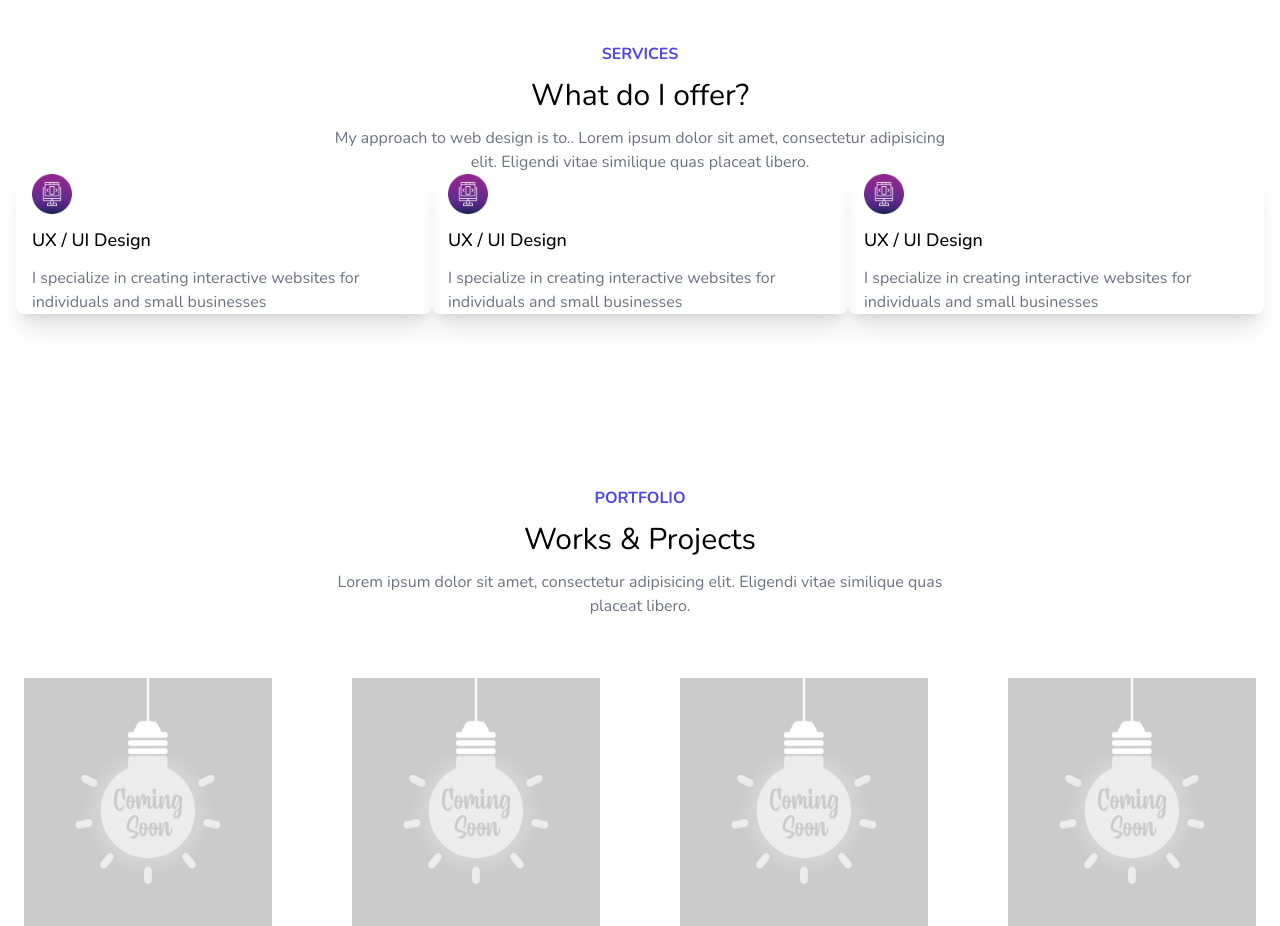
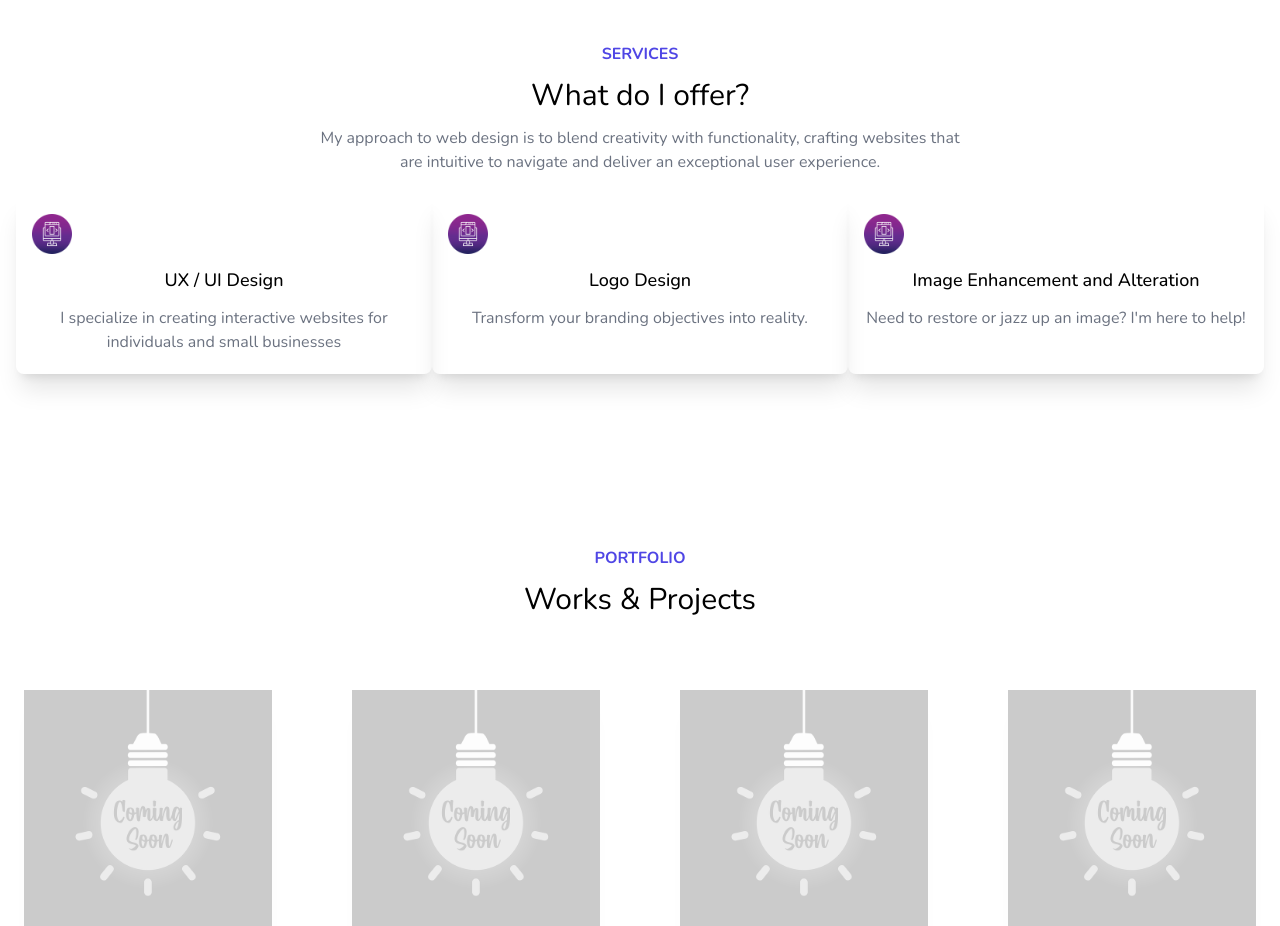
Before and after one commit to Lbeckap/FancyDevAndDesign, a website: page index.html in a window 1280 px wide. Shown: the part 1420-2346 px from the top of the page. Drawn offline with nearby package versions, Linux system fonts and the light colour scheme.

Commit message:
updated filler text , margins and padding

```diff
--- a/index.html
+++ b/index.html
@@ -173,19 +173,19 @@
           <h1 class="text-indigo-600 font-bold">SERVICES</h1>
           <h2 class="text-3xl dark:text-white">What do I offer?</h2>
           <p class="w-1/2 text-center text-gray-500">
-            My approach to web design is to.. Lorem ipsum dolor sit amet,
-            consectetur adipisicing elit. Eligendi vitae similique quas placeat
-            libero.
+            My approach to web design is to blend creativity with functionality, crafting websites that are intuitive to navigate and deliver an exceptional user experience.
           </p>
         </div>
         <!-- bottom -->
-        <div class="mx-4 sm:p-0 flex flex-wrap ">
+        <div class="mx-4 sm:p-0 flex flex-wrap mt-5">
           <!-- cards -->
           <div
-            class="w-full md:w-4/12 shadow-xl rounded-lg px-4 flex flex-col gap-3 mb-3"
+            class="w-full md:w-4/12 shadow-xl rounded-lg px-4 flex flex-col gap-3 mb-3 text-center p-5"
           >
+
             <img class="w-10" src="./img/icon.png" alt="" />
             <h1 class="font-medium text-lg dark:text-white">UX / UI Design</h1>
+
             <p class="text-gray-500">
               I specialize in creating interactive websites for individuals and
               small businesses
@@ -195,26 +195,24 @@
             > -->
           </div>
           <div
-            class="w-full md:w-4/12 shadow-xl rounded-lg px-4 flex flex-col gap-3 mb-3"
+            class="w-full md:w-4/12 shadow-xl rounded-lg px-4 flex flex-col gap-3 mb-3 text-center p-5"
           >
             <img class="w-10" src="./img/icon.png" alt="" />
-            <h1 class="font-medium text-lg dark:text-white">UX / UI Design</h1>
+            <h1 class="font-medium text-lg dark:text-white">Logo Design</h1>
             <p class="text-gray-500">
-              I specialize in creating interactive websites for individuals and
-              small businesses
+              Transform your branding objectives into reality.
             </p>
             <!-- <a class="text-indigo-600 font-semibold text-sm" href=""
               >Read More</a
             > -->
           </div>
           <div
-            class="w-full md:w-4/12 shadow-xl rounded-lg px-4 flex flex-col gap-3 mb-3"
+            class="w-full md:w-4/12 shadow-xl rounded-lg px-4 flex flex-col gap-3 mb-3 text-center p-5"
           >
             <img class="w-10" src="./img/icon.png" alt="" />
-            <h1 class="font-medium text-lg dark:text-white">UX / UI Design</h1>
+            <h1 class="font-medium text-lg dark:text-white">Image Enhancement and Alteration</h1>
             <p class="text-gray-500">
-              I specialize in creating interactive websites for individuals and
-              small businesses
+              Need to restore or jazz up an image? I'm here to help!
             </p>
             <!-- <a class="text-indigo-600 font-semibold text-sm" href=""
               >Read More</a
@@ -232,8 +230,8 @@
           <h1 class="text-indigo-600 font-bold">PORTFOLIO</h1>
           <h2 class="text-3xl dark:text-white">Works & Projects</h2>
           <p class="w-1/2 text-center text-gray-500">
-            Lorem ipsum dolor sit amet, consectetur adipisicing elit. Eligendi
-            vitae similique quas placeat libero.
+            <!-- Lorem ipsum dolor sit amet, consectetur adipisicing elit. Eligendi
+            vitae similique quas placeat libero. -->
           </p>
         </div>
         <!-- bottom -->
```
Also changed, not shown: css/style.css.
